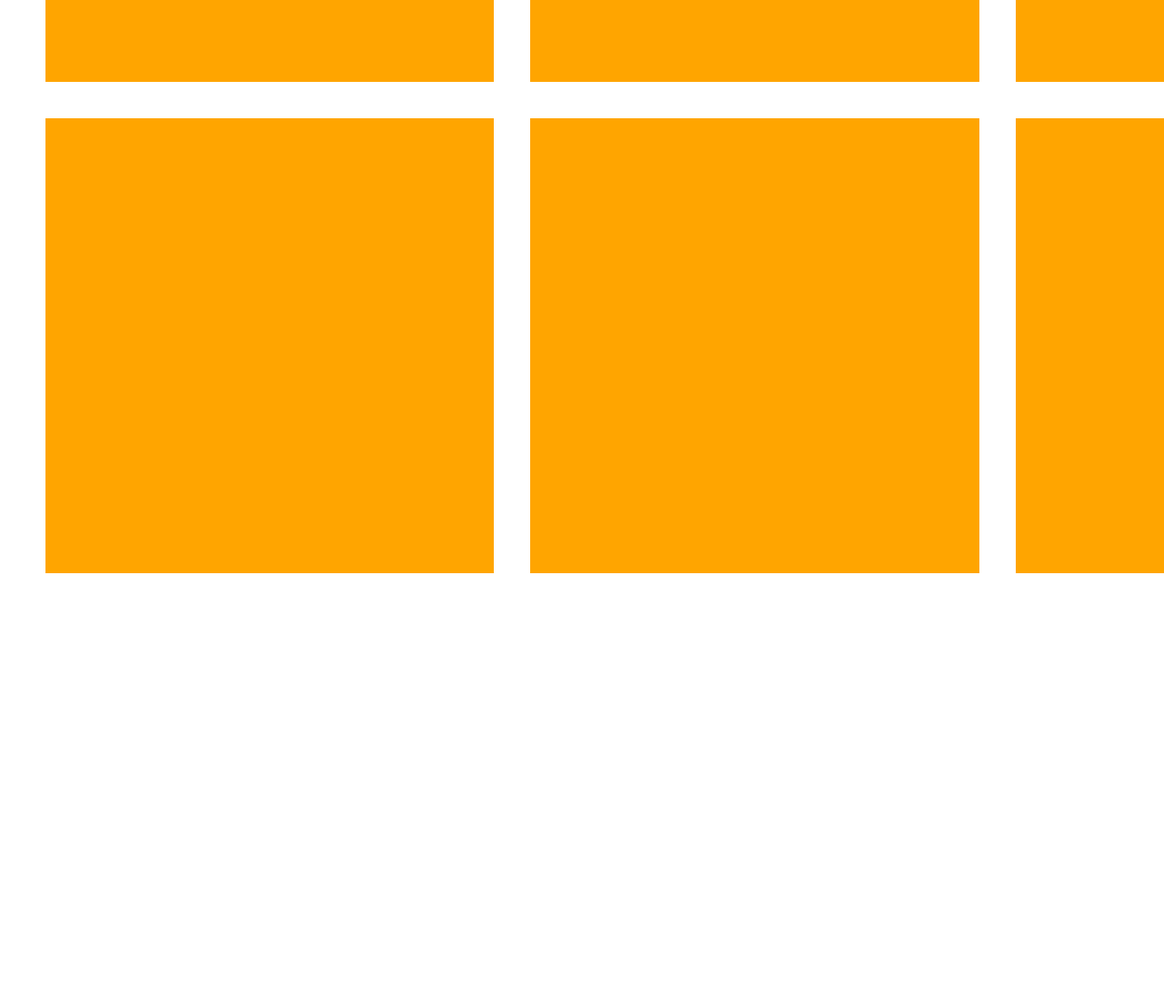
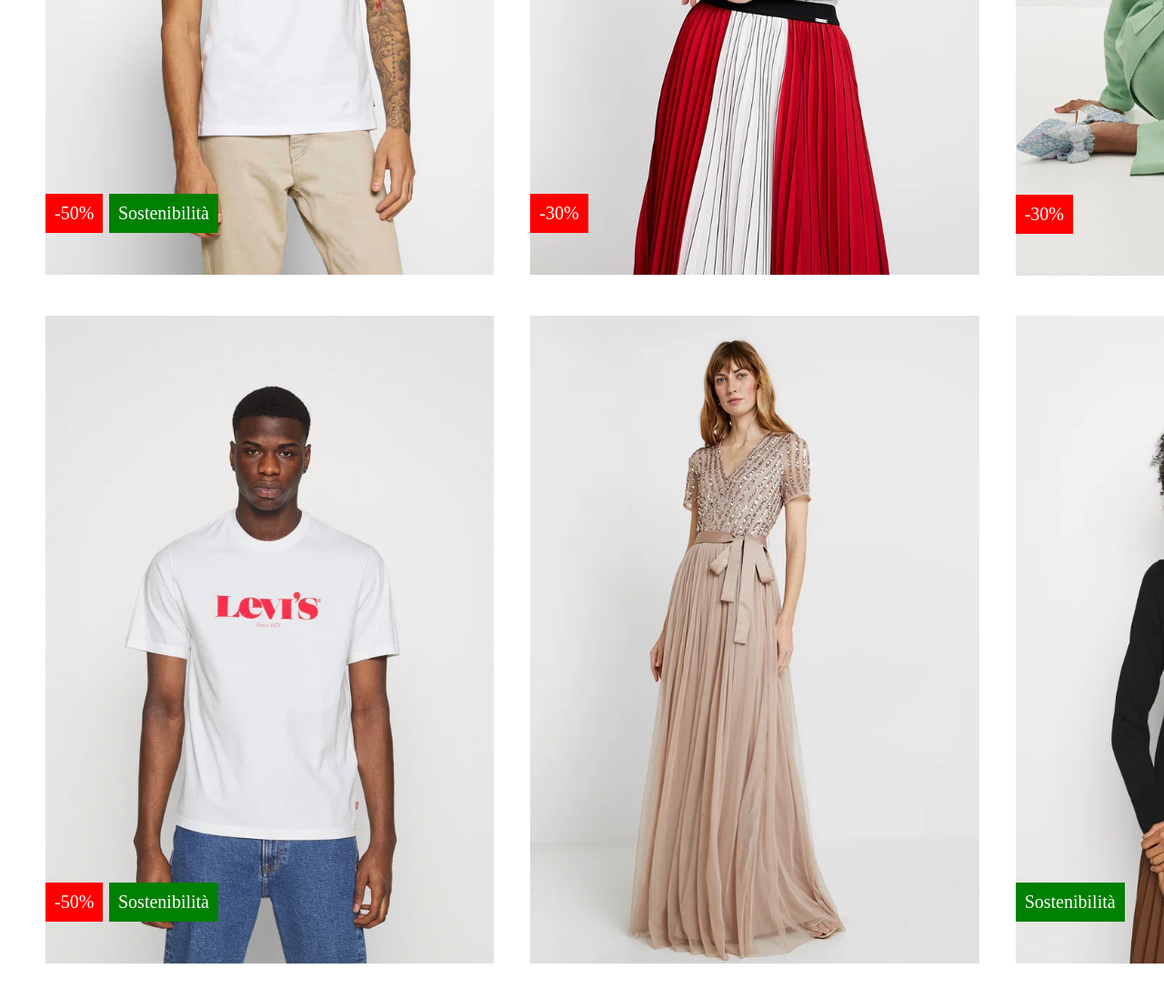
Before and after one commit to SimoneDUrso/html-css-boolando, a plain HTML site: page index.html in a window 1280 px wide. Shown: the part 540-1638 px from the top of the page at 91% size. Before the commit the page ends 1220 px from the top, so only its background shows below. Drawn offline with Linux system fonts and the light colour scheme.

Commit message:
[UPD] Added labels to images on HTML and CSS

```diff
--- a/css/style.css
+++ b/css/style.css
@@ -74,7 +74,34 @@ a {
 }
 
 .content {
-    height: 500px;
-    background-color: orange;
     margin: 20px;
+    position: relative;
 }
+
+.content img {
+    width: 100%;
+    height: 100%;
+    position: relative;
+}
+
+.label {
+    font-size: 20px;
+    padding: 10px;
+    color: white;
+    position: absolute;
+    left: 0;
+    bottom: 50px;
+}
+
+.red {
+    background-color: red;
+}
+
+.green {
+    background-color: green;
+    left: 70px;
+}
+
+.last-green {
+    left: 0;
+}
--- a/index.html
+++ b/index.html
@@ -12,7 +12,9 @@
 </head>
 
 <body>
+    <!-- QUI INIZIA L'HEADER -->
     <header>
+        <!-- PRIMA COLONNA DI SINISTRA -->
         <div class="container-header">
             <div class="row-header">
                 <div class="col-33">
@@ -22,13 +24,13 @@
                         <a href=""><span>Bambini</span></a>
                     </div>
                 </div>
-
+                <!-- COLONNA CENTRALE CON LOGO BOOLEAN -->
                 <div class="col-33">
                     <div class="content-header center">
                         <img src="./img/boolean-logo.png" alt="Logo Boolean">
                     </div>
                 </div>
-
+                <!-- COLONNA DI DESTRA CON ICONE CHE RIMANDANO AD UN LINK -->
                 <div class="col-33">
                     <div class="content-header right">
                         <a href=""><i class="fa-regular fa-user"></i></a>
@@ -39,33 +41,56 @@
             </div>
         </div>
     </header>
+    <!-- FINE HEADER -->
 
+    <!-- INIZIO MAIN -->
     <main>
+
+        <!-- CREAZIONE DEI SEI BLOCCHI -->
         <div class="container-main">
             <div class="row-main">
 
                 <div class="col-33">
-                    <div class="content"></div>
+                    <div class="content">
+                        <img src="./img/1.webp" alt="">
+                        <div class="label red">-50%</div>
+                        <div class="label green">Sostenibilità</div>
+                    </div>
                 </div>
 
                 <div class="col-33">
-                    <div class="content"></div>
+                    <div class="content">
+                        <img src="./img/2.webp" alt="">
+                        <div class="label red">-30%</div>
+                    </div>
                 </div>
 
                 <div class="col-33">
-                    <div class="content"></div>
+                    <div class="content">
+                        <img src="./img/3.webp" alt="">
+                        <div class="label red">-30%</div>
+                    </div>
                 </div>
 
                 <div class="col-33">
-                    <div class="content"></div>
+                    <div class="content">
+                        <img src="./img/4.webp" alt="">
+                        <div class="label red">-50%</div>
+                        <div class="label green">Sostenibilità</div>
+                    </div>
                 </div>
 
                 <div class="col-33">
-                    <div class="content"></div>
+                    <div class="content">
+                        <img src="./img/5.webp" alt="">
+                    </div>
                 </div>
 
                 <div class="col-33">
-                    <div class="content"></div>
+                    <div class="content">
+                        <img src="./img/6.webp" alt="">
+                        <div class="label green last-green">Sostenibilità</div>
+                    </div>
                 </div>
 
             </div>
```
